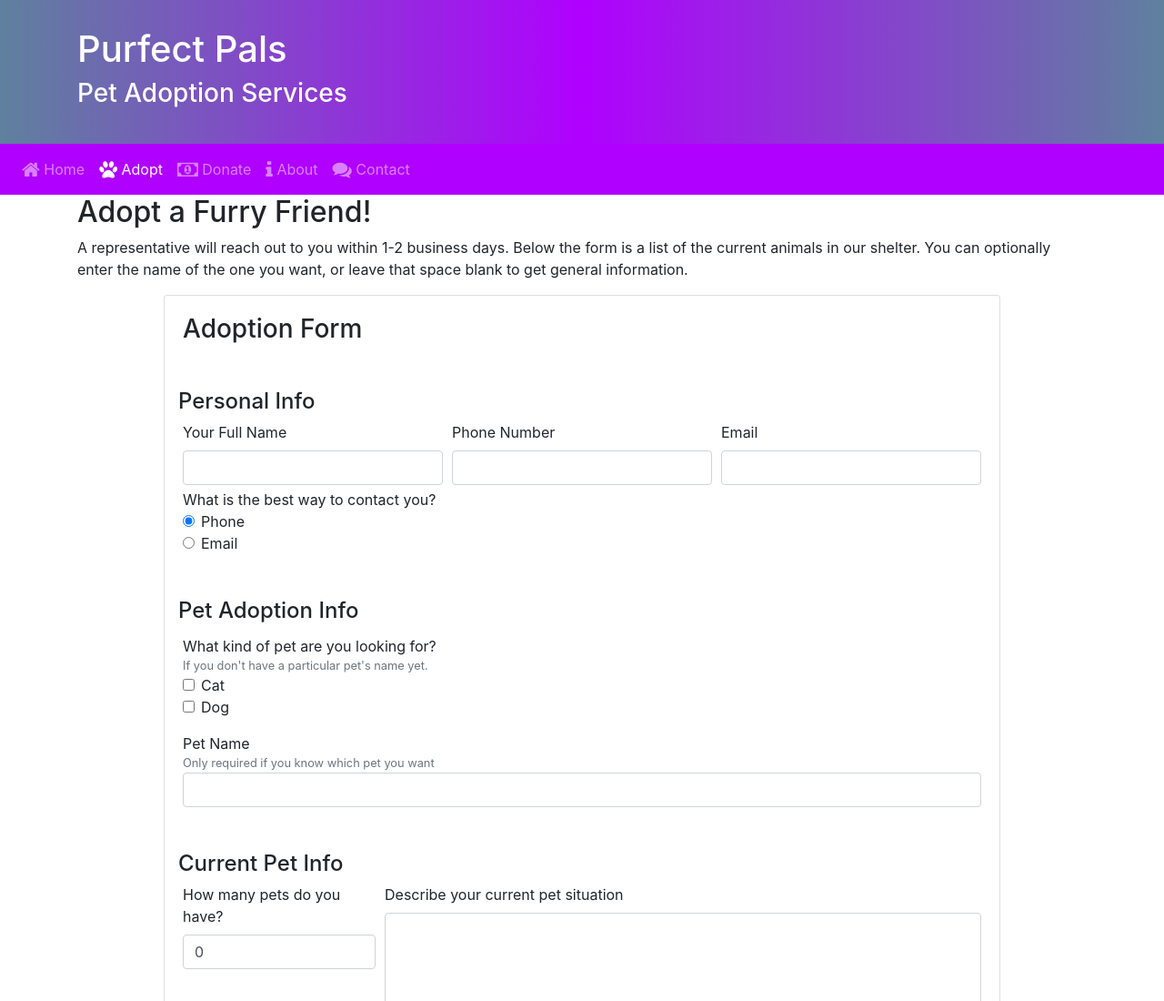
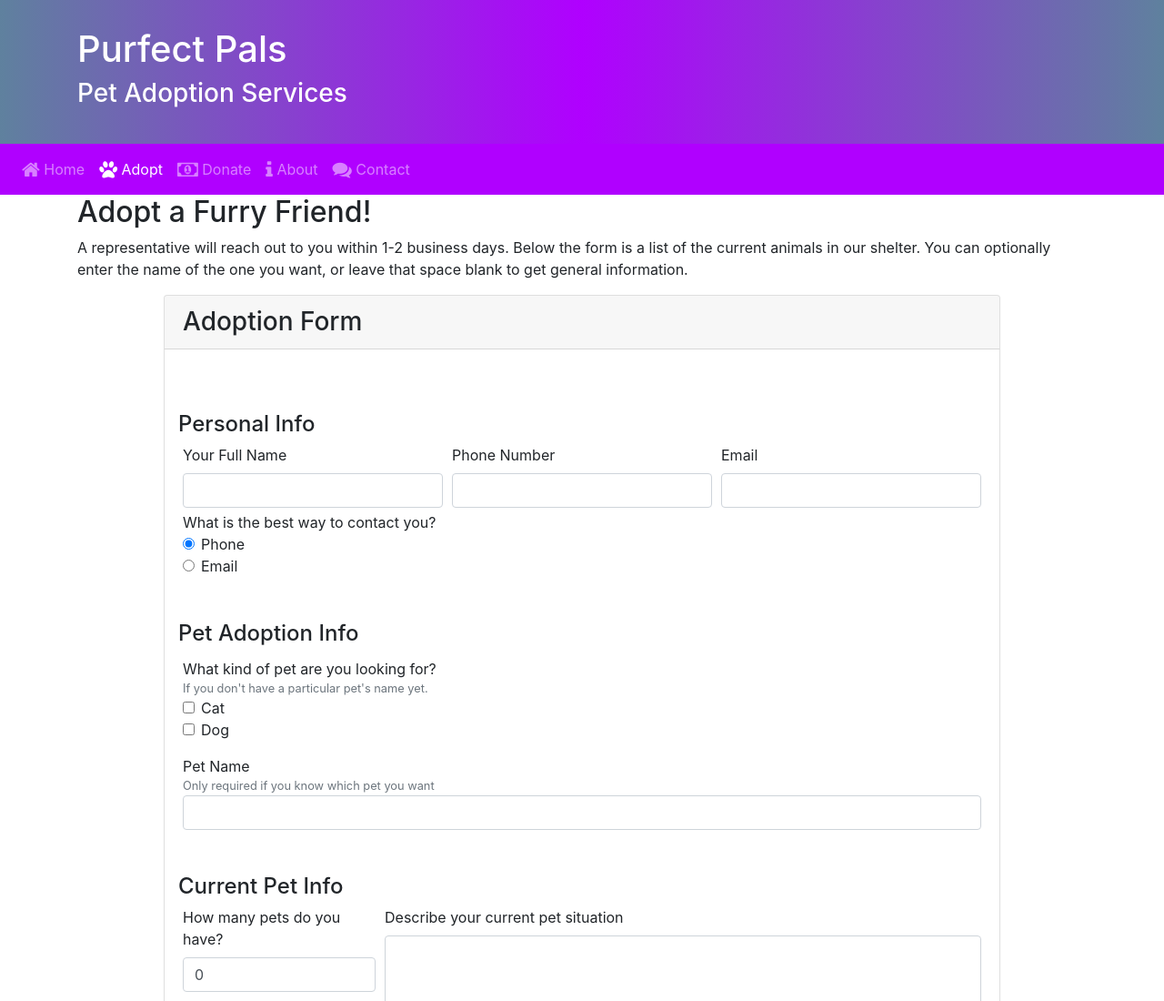
Before and after one commit to MatthewNordstrand/purfectpals, a website: page adopt.html in a window 1280 px wide. Shown: the top 1100 px of the page at 91% size. Drawn offline with nearby package versions, Linux system fonts and the light colour scheme.

Commit message:
made adoption form look better

```diff
--- a/adopt.html
+++ b/adopt.html
@@ -56,8 +56,8 @@
         <div class="row d-flex justify-content-center">
             <div class="col-md-10">
                 <div class="card">
+                    <h3 class="card-header">Adoption Form</h3>
                     <div class="card-body">
-                        <h3 class="card-title">Adoption Form</h3>
                         <form>
                             <div class="form-row mt-5">
                                 <h4>Personal Info</h4>
```
